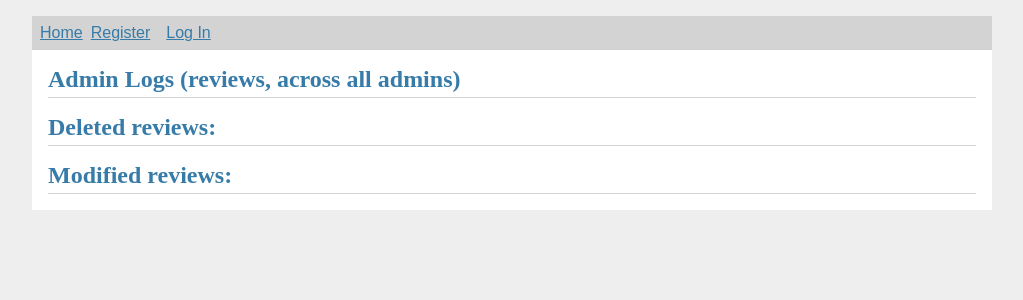
After one commit to Andrewtcr/Anime-Rec-Web-App, a Flask app: template templates/edit_history.html in a window 1280 px wide. The commit adds this page. Shown: the top 300 px of the page, without its empty margins (128-1151 px from the left). Run offline with Flask 2, Linux system fonts and the light colour scheme; the template is opened without the code that fills it, so the values that code supplies are empty; parts of the project's set-up code (start-up, migrations or seed data) failed here and were passed over.

Commit message:
Edited deleted, working on modify

```diff
--- a/server.py
+++ b/server.py
@@ -176,6 +176,12 @@ def admin_login():
         flash(error)
 
   return render_template('admin_login.html')
+
+@app.route('/edit_history')
+def edit_history():
+  deleted = g.conn.execute('SELECT * FROM delete NATURAL JOIN administrator NATURAL JOIN review').fetchall()
+  modified = g.conn.execute('SELECT * FROM modify NATURAL JOIN administrator NATURAL JOIN review').fetchall()
+  return render_template('edit_history.html', deleted=deleted, modified=modified)
 
 @app.route('/anime')
 def generate_page():
@@ -358,8 +364,8 @@ def del_review():
   flash(msg)
   return redirect('anime?anime_id={}'.format(anime_id))
 
-@app.route('/modify', methods=['GET', 'POST'])
-def modify():
+@app.route('/modifyReview', methods=['GET', 'POST'])
+def modifyReview():
   if request.method == 'POST':
     anime_id = request.form['anime_id']
     review_id = request.form['review_id']
@@ -375,8 +381,8 @@ def modify():
       g.conn.execute(
         'UPDATE review SET text = %s WHERE review_id = %s', text, review_id
       )
-
-      if g.admin:
+      alreadyModified = g.conn.execute('SELECT * FROM modify WHERE admin_id = %s AND review_id = %s', g.admin['admin_id'], review_id).fetchone()
+      if g.admin and not alreadyModified:
         g.conn.execute(
           'INSERT INTO modify VALUES(%s, %s)', review_id, g.admin['admin_id']
         )
@@ -389,7 +395,7 @@ def modify():
   text = g.conn.execute(
     'SELECT text FROM review WHERE review_id = %s', review_id
   ).fetchone()['text']
-  return render_template('modify.html', text=text, review_id=review_id, anime_id=anime_id)
+  return render_template('modifyReview.html', text=text, review_id=review_id, anime_id=anime_id)
 
 @app.route('/search', methods=['POST'])
 def recommend_animes():
--- a/templates/anime.html
+++ b/templates/anime.html
@@ -60,7 +60,7 @@
       <p class="body">{{ comment['text'] }}</p>
       <i>{{ comment['email'] }}</i>
       {% if g.admin or g.account['account_id'] == comment['account_id'] %}
-        <a href={{ "/modify?comment_id={}&anime_id={}".format(comment['comment_id'], anime['anime_id']) }}>Edit</a> |
+        <a href={{ "/modifyReview?comment_id={}&anime_id={}".format(comment['comment_id'], anime['anime_id']) }}>Edit</a> |
         <a href={{ "/delete?comment_id={}&anime_id={}".format(comment['comment_id'], anime['anime_id']) }}>Delete</a>
       {% endif %}
     </article>
--- a/templates/base.html
+++ b/templates/base.html
@@ -38,9 +38,9 @@
       <li><a href="logout">Log Out</a>
       <li><a href="view_favorites">Favorite</a>
     {% elif g.admin %}
-      <li><a href="myadmin">MyAdmin</a></li>
       <li><a href="logout">Log Out</a>
       <li><a href="view_favorites">Favorite</a>
+      <li><a href="edit_history">Admin History</a>
     {% else %}
       <li><a href="register">Register</a>
       <li><a href="login">Log In</a>
--- /dev/null
+++ b/templates/edit_history.html
@@ -0,0 +1,32 @@
+{% extends 'base.html' %}
+
+{% block header %}
+  <h1>{% block title %}Admin Logs (reviews, across all admins){% endblock %}</h1>
+{% endblock %}
+
+{% block content %}
+  <header>
+    <h1>Deleted reviews:</h1>
+  </header>
+  {% for d in deleted %}
+    <article class="post">
+      <p class="body"><b>Review ID: {{ d['review_id'] }}</b>   deleted by <u>{{ d['email'] }}</u></p>
+      <i>{{d['text']}}</i>
+    </article>
+    {% if not loop.last %}
+      <hr>
+    {% endif %}
+  {% endfor %}
+  <header>
+    <h1>Modified reviews:</h1>
+  </header>
+  {% for m in modified %}
+    <article class="post">
+      <p class="body"><b>Review ID: {{ m['review_id'] }}</b>   modified by <u>{{ m['email'] }}</u></p>
+      <i>{{m['text']}}</i>
+    </article>
+    {% if not loop.last %}
+      <hr>
+    {% endif %}
+  {% endfor %}
+{% endblock %}
```
Also changed, not shown: templates/modifyReview.html (renamed from templates/modify.html).
